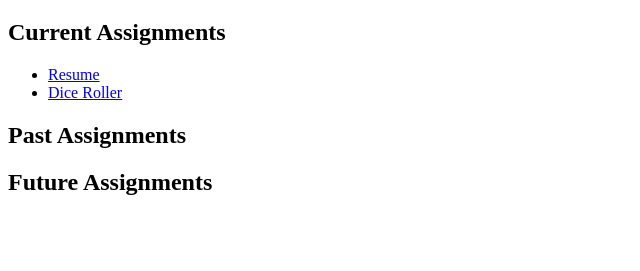
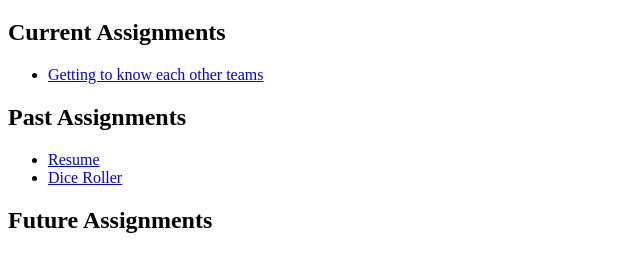
Before and after one commit to soren-t22/assignment-portfolio-st, a website: page client/index.html in a window 1280 px wide. Shown: the part 61-332 px from the top of the page, without its empty margins (0-640 px from the left). Drawn offline with Linux system fonts and the light colour scheme.

Commit message:
Changed current projects

```diff
--- a/client/index.html
+++ b/client/index.html
@@ -11,8 +11,7 @@
             <h2>Current Assignments</h2>
             <p>
                 <ul>
-                    <li><a href="https://sorenthrawl-resume.azurewebsites.net" target="_blank">Resume</a></li>
-                    <li><a href="https://sorenthrawl-diceroller.azurewebsites.net" target="_blank">Dice Roller</a></li>
+                    <li><a href="https://deadpoetsscrumciety.azurewebsites.net/" target="_blank">Getting to know each other teams</a></li>
                 </ul>
             </p>
         </div>
@@ -21,7 +20,8 @@
             <h2>Past Assignments</h2>
             <p>
                 <ul>
-
+                    <li><a href="https://sorenthrawl-resume.azurewebsites.net" target="_blank">Resume</a></li>
+                    <li><a href="https://sorenthrawl-diceroller.azurewebsites.net" target="_blank">Dice Roller</a></li>
                 </ul>
             </p>
         </div>
```
